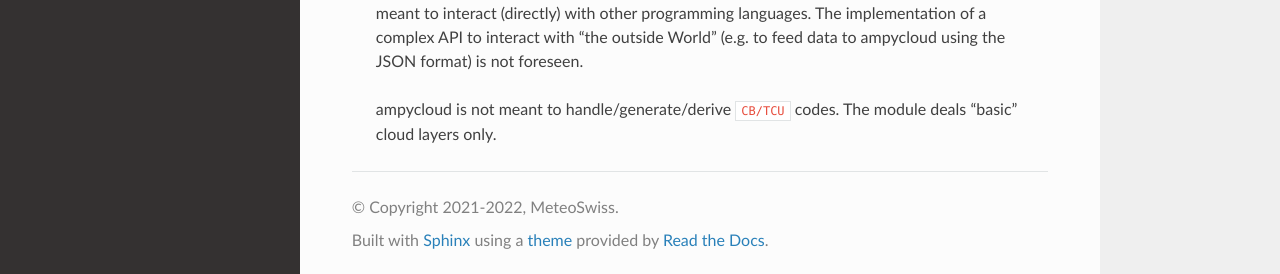
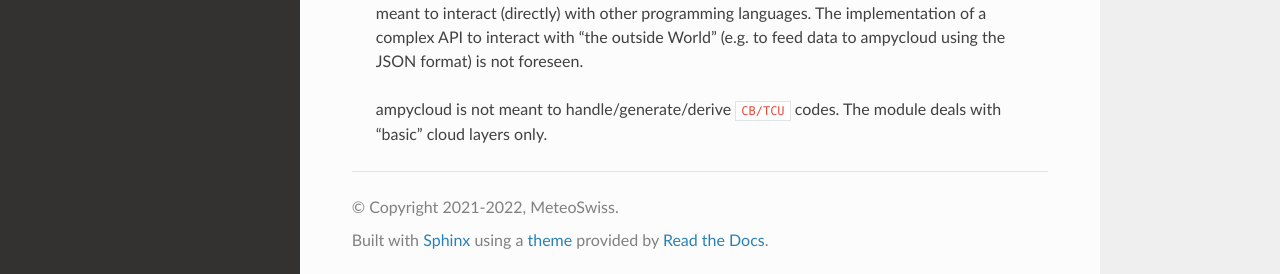
Before and after one commit to MeteoSwiss/ampycloud, a Sphinx documentation site: the page built from docs/source/scope.rst, in a window 1280 px wide and 998 px high. Shown: the part 721-995 px from the top of the window. Built offline with Sphinx 7.4.7 and the Read the Docs theme 2.0.0, drawn with Linux system fonts in a browser that asks for light colours; pages that are not in the unit, such as notebooks, are missing from menus.

Commit message:
Implement review comments

```diff
--- a/docs/source/running.rst
+++ b/docs/source/running.rst
@@ -46,8 +46,10 @@
 The no-plots-required shortcut
 ..............................
 
-The following functions, also accessible as ``ampycloud.metar()``,
+The following function, also accessible as ``ampycloud.metar()``,
 will directly provide interested users with the ampycloud METAR-like message for a given dataset.
+It is a convenience function intended for users that do not want to generate diagnostic plots, but
+only seek the outcome of the ampycloud algorithm formatted as a METAR-like ``str``.
 
 .. autofunction:: ampycloud.core.metar
     :noindex:
--- a/docs/source/scope.rst
+++ b/docs/source/scope.rst
@@ -28,5 +28,5 @@
       complex API to interact with "the outside World" (e.g. to feed data to ampycloud using the
       JSON format) is not foreseen.
 
-    * ampycloud is not meant to handle/generate/derive ``CB/TCU`` codes. The module deals "basic"
-      cloud layers only.
+    * ampycloud is not meant to handle/generate/derive ``CB/TCU`` codes. The module deals with
+      "basic" cloud layers only.
```
Also changed, not shown: 2 other files.
